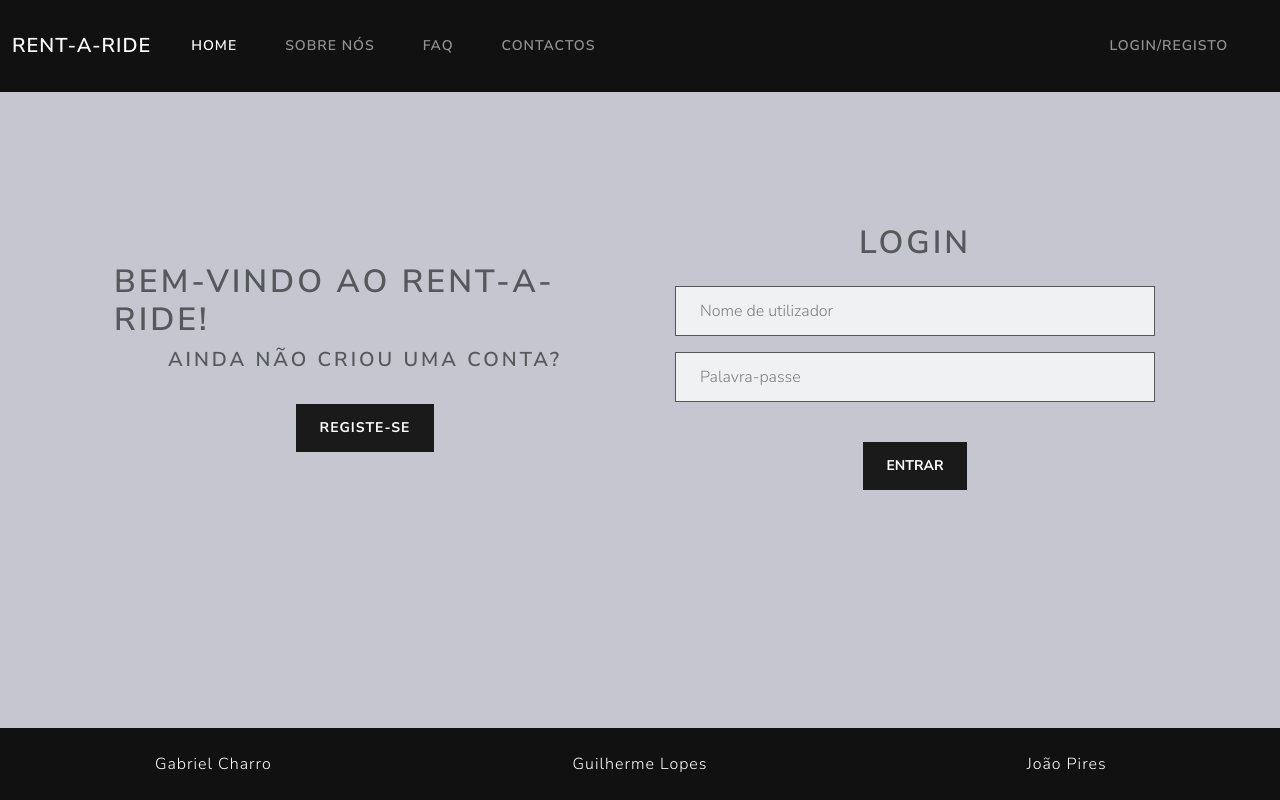
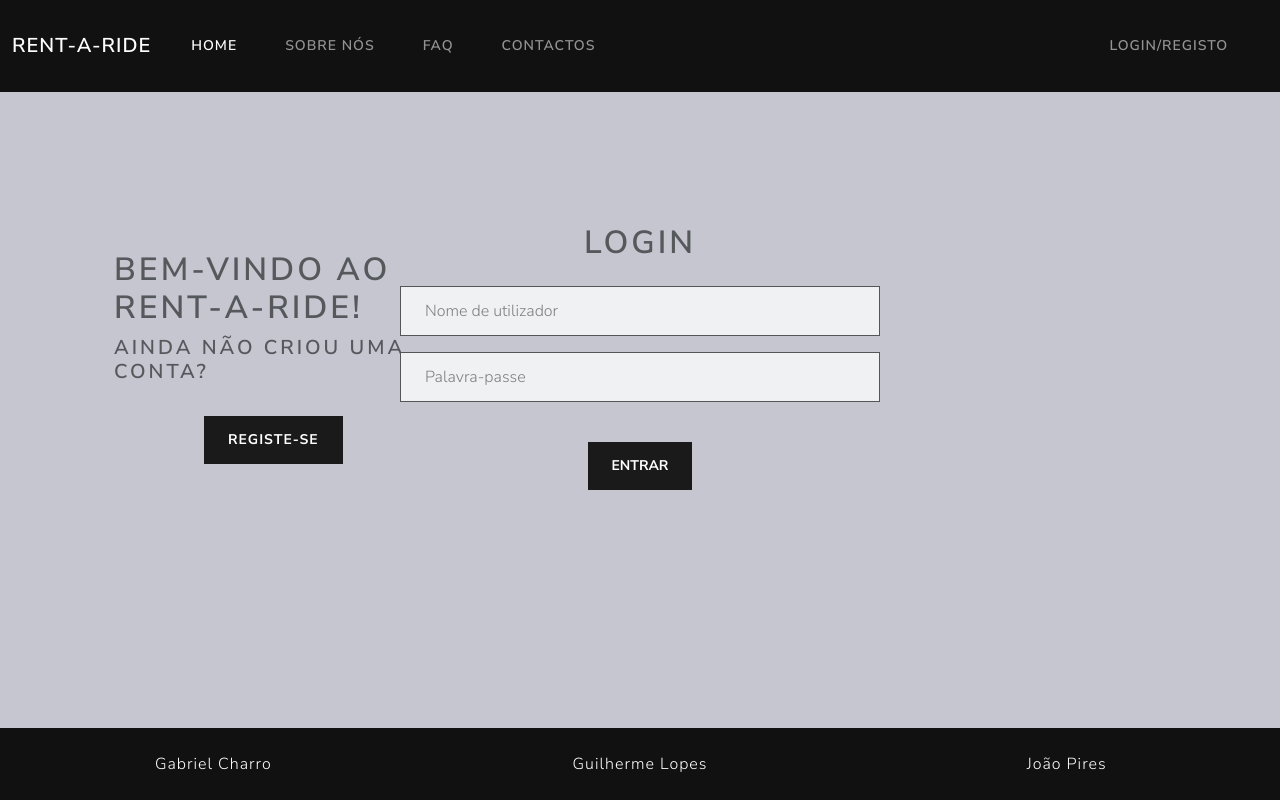
Before and after one commit to guilhermejmlopes/rent-a-ride, a website: page public/login.html in a window 1280 px wide. Drawn offline with nearby package versions, Linux system fonts and the light colour scheme.

Commit message:
It works now!

```diff
--- a/public/login.html
+++ b/public/login.html
@@ -47,7 +47,7 @@
 			<div class="card" style="background-color: #C5C6D0; border: none;">
 				<div class="card-body">
 					<div class="row d-flex align-items-center">
-						<div class="col-md-6 d-flex flex-column align-items-center" style="padding: 3vh;">
+						<div class="col-md-4 d-flex flex-column align-items-center" style="padding: 3vh;">
 							<div class="row">
 								<h1>Bem-vindo ao RENT-A-RIDE!</h1>
 							</div>
@@ -58,7 +58,7 @@
 									<a href="registo.php" class="btn btn-primary" style="color: white; font-weight: bold; margin-top: 3vh; text-decoration: none; display: inline-block;">Registe-se</a>
 							</div>
 						</div>
-						<div class="col-md-6 d-flex flex-column align-items-center" style="padding: 3vh;">
+						<div class="col-md-4 d-flex flex-column align-items-center" style="padding: 3vh;">
 							<h1 class="text-center">Login</h1>
 							<form id="login-form">
 								<div class="form-group" style="padding-top: 2vh; width: 60vh;">
```
Also changed, not shown: index.js (+1 -6 lines), public/index.html (+0 -2 lines).
